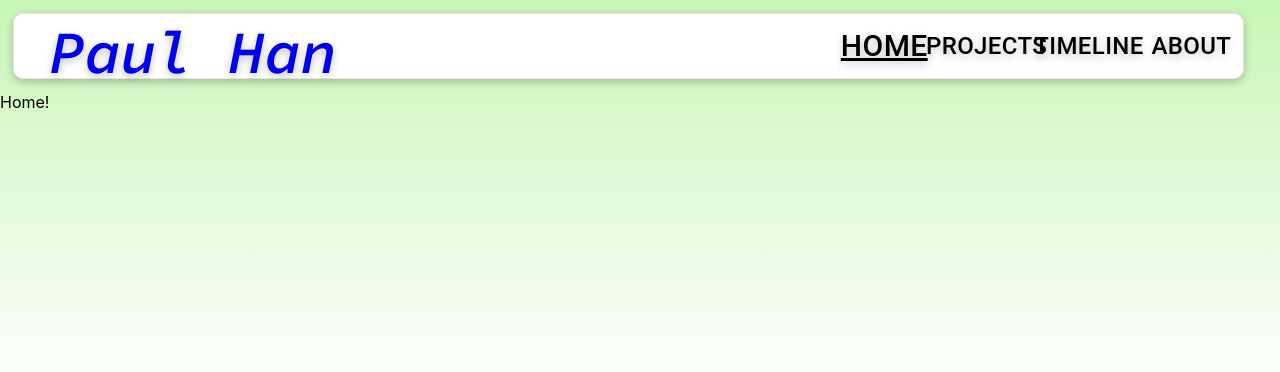
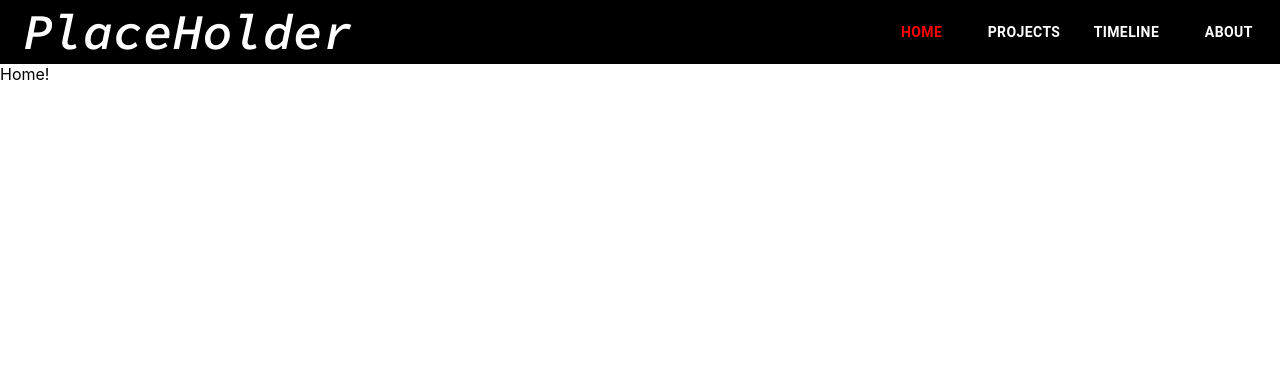
Before and after one commit to PaulHan0527/Portfolio, a React (Create React App) app: page / in a window 1280 px wide. Shown: the top 372 px of the page. Built offline with nearby package versions, Linux system fonts and the light colour scheme.

Commit message:
Fixed the header, next is fixing the gridview, and work on carouselview

```diff
--- a/package.json
+++ b/package.json
@@ -15,6 +15,7 @@
     "react-dom": "^18.2.0",
     "react-router-dom": "^6.8.1",
     "react-scripts": "5.0.1",
+    "sass": "^1.58.3",
     "web-vitals": "^2.1.4"
   },
   "scripts": {
--- a/src/App.css
+++ b/src/App.css
@@ -2,8 +2,6 @@
 .App {
    height: 100vh;
    width: 100vw;
-   background-color: #C7F6B6;
-   background-image: linear-gradient(#C7F6B6, white, white);
 }
 
 /* ---------------------------------------------------------------------------- */
@@ -11,28 +9,20 @@
 /* Header Container */
 .header-container {
     height: 8vh;
-    width: 96vw;
-    background-color: white;
+    width: 100vw;
+    background-color: black;
     display: inline-flex;
-    margin: 1%;
-    box-shadow: rgba(0, 0, 0, 0.24) 0px 3px 8px;
-
-    border-style: solid;
-    border-width: 0.1px;
-    border-radius: 10px;
-    border-color: rgb(230, 230, 230);
-
 }
 
 
 .header-header {
 
-    text-shadow: rgba(0, 0, 0, 0.24) 0px 3px 8px;
     font-family: 'Source Code Pro', monospace;
-    font-size: 60px;
+    font-size: 50px;
     align-self: center;
+    margin-left: 7%;
 
-    margin-left: 7%;
+    color: white;
 }
 
 .header-header:hover {
@@ -47,30 +37,21 @@
 /* ButtonLink.js */
 .menu-button {
     width: 8vw;
-    height: 50%;
     align-self: center;
-    margin: 0 auto;
-    text-shadow: rgba(0, 0, 0, 0.24) 0px 3px 8px;
+    color: white;
+    font-weight: 600;
+    /* border-color: green;
+    border-style: dotted; */
+
+    padding: 15%;
 }
 
 
-span.menu-button {
-    color: black;
-    text-decoration: none;
-    font-size: x-large;
-    transition: 0.1s ease;
-
-}
-span.menu-button:hover {
-    font-size: 28px;
-    transition: 0.1s ease;
-}
-
 
 span.menu-button-selected {
-    font-size: 30px;
-    color: black;
-    text-decoration: underline;
+    color: red;
+    font-weight: bolder;
+    padding: 15%;
 }
 
 
--- a/src/App.js
+++ b/src/App.js
@@ -1,6 +1,7 @@
 // react, mui
 import { BrowserRouter, Routes, Route } from 'react-router-dom';
 import './App.css';
+import "./Components/Contents/contents.scss";
 import "./fonts/JerseyM54.ttf";
 
 // Components
--- a/src/Components/Contents/Projects/CarouselView.js
+++ b/src/Components/Contents/Projects/CarouselView.js
@@ -41,20 +41,20 @@ const CarouselView = (props) => {
 
     return (
         <div className="projects-carouselview-container">
-            <div onClick={goPrev}>Prev</div>
             {/* Change classname on condition : current === 0
                 and current === projectsInfo.length-1 */}
+                <div className="projects-carouselview-items-container">
+                    <div onClick={goPrev}>Prev</div>
                     {
                     previewSet.map((element, i) => {
                         return <CarouselViewitem
                             name={element.name}
                             key={i}
                             active={current === element.index}
-                        // really want to delete this index, figure it out
-                    />
-                })
+                        />})
                     }
                     <div onClick={goNext}>Next</div>
+                </div>
         </div>
     )
 }
--- a/src/Components/Contents/Projects/CarouselViewItem.js
+++ b/src/Components/Contents/Projects/CarouselViewItem.js
@@ -4,7 +4,7 @@ const CarouselViewitem = (props) => {
 
 
     return (
-        <div>
+        <div className={"projects-carouselview-item"+(props.active ? " active" : "")}>
             {props.name + (props.active ? " active": "")}
         </div>
     )
--- a/src/Components/Contents/contents.css
+++ b/src/Components/Contents/contents.css
@@ -73,22 +73,41 @@
 .projects-carouselview-container {
     width: 100%;
     height: 80%;
-    display: grid;
-    /* Have this on Carousel view as well */
-    margin-top: 2%;
-    grid-template-columns: repeat(6, 12vw);
-    grid-auto-rows: 20vh;
-    column-gap: 2%;
-    row-gap: 5%;
     padding-top: 3%;
     padding-left: 3%;
     /* overflow-y: auto; */
+    display: flex;
+    align-items: center;
+    justify-content: center;
+/*
+    border-style: solid;
+    border-width: 1px;
+    border-color: black; */
+}
 
+.projects-carouselview-items-container {
+    display: flex;
+    align-items: center;
+    justify-content: center;
+    width: 80vw;
+    height: 50vh;
+    border-style: solid;
+    border-width: 1px;
+    border-color: red;
+}
+
+.projects-carouselview-item {
+    height: 100%;
+    width: 10%;
     border-style: solid;
     border-width: 1px;
     border-color: black;
 }
 
+.active {
+    width: 40%;
+    transition: 1s ease;
+}
 
 
 
--- /dev/null
+++ b/src/Components/Contents/contents.scss
@@ -0,0 +1,35 @@
+.menu-button {
+    perspective: 1000px;
+
+    span {
+      position: relative;
+      display: inline-block;
+      padding: 0;
+      transition: transform 0.3s;
+      transform-origin: 50% 0;
+      transform-style: preserve-3d;
+    }
+
+    span:before {
+      position: absolute;
+      top: 100%;
+      left: 0;
+      width: 100%;
+      height: 100%;
+      content: attr(data-hover);
+      transition: color 0.2s;
+      transform: rotateX(-90deg);
+      transform-origin: 50% 0;
+      text-align: center;
+    }
+
+    &:hover span,
+    &:focus span {
+      transform: rotateX(90deg) translateY(-22px);
+    }
+
+    &:hover span:before,
+    &:focus span:before {
+      color: skyblue;
+    }
+  }
--- a/src/Components/Header/ButtonLink.js
+++ b/src/Components/Header/ButtonLink.js
@@ -1,5 +1,6 @@
 import { Button } from "@mui/material";
 import { Link } from "react-router-dom";
+import '../Contents/contents.scss';
 
 
 const ButtonLink = (props) => {
@@ -7,14 +8,12 @@ const ButtonLink = (props) => {
 
     return (
         <>
-            <Button className='menu-button'
-                    sx={ { backgroundColor: 'transparent',
-                           "&:hover" : {backgroundColor: 'transparent'} } }
+            <Button className="menu-button"
                     disableRipple
                     disabled={props.selected}
                     onClick={() => {props.setSelected(props.link)}}>
               <Link to={props.link} style={ { textDecoration: 'none' } }>
-                <span className={'menu-button' + (props.selected ?'-selected':'')}>
+                <span className={'menu-button' + (props.selected ?'-selected':'')} data-hover={props.name}>
                     {props.name}
                 </span>
               </Link>
--- a/src/Components/Header/Header.js
+++ b/src/Components/Header/Header.js
@@ -10,11 +10,12 @@ const Header = (props) => {
 
     return (
         <>
-            <div style={{width: '500px'}}>
-                <span className="header-header" onClick={()=>{setSelected("/")}}>
-                    <Link to={"/"} style={ { textDecoration: 'none' } }>
-                        Paul Han
-                    </Link>
+            <div>
+                <span className="header-header">
+                    {/* <Link to={"/"} style={ { textDecoration: 'none' } }>
+                        PlaceHolder
+                    </Link> */}
+                    PlaceHolder
                 </span>
             </div>
             <div className='spacer'></div>
```
Also changed, not shown: 1 other file (tests, documents, lock files or other folders). Lines whose indentation alone changed are shown as unchanged.
